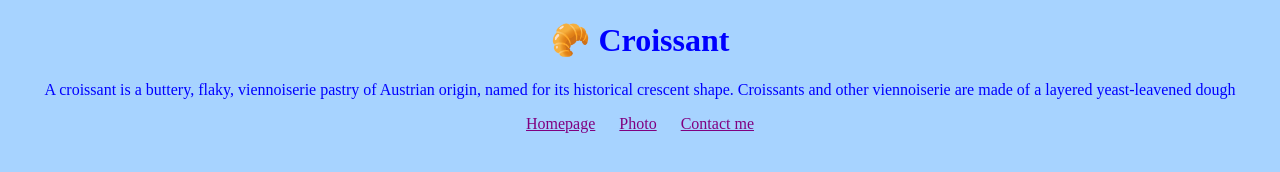
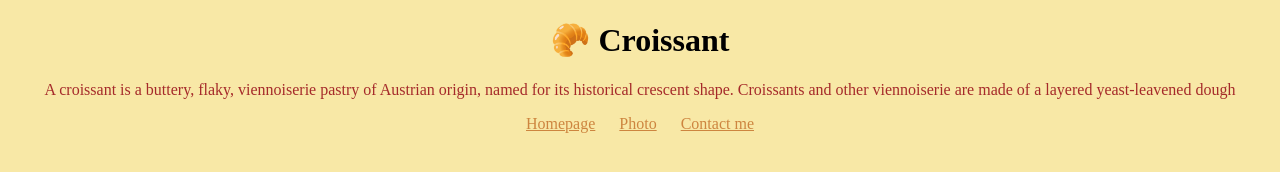
Before and after one commit to SU06FIALHO/Croissant, a plain HTML site: page index.html in a window 1280 px wide. Drawn offline with Linux system fonts and the light colour scheme.

Commit message:
Updated css styling

```diff
--- a/css/style.css
+++ b/css/style.css
@@ -1,7 +1,10 @@
 body {
-  background-color: #a7d3ff;
+  background-color: #f8e8a6;
   text-align: center;
-  color: blue;
+  color: brown;
+}
+h1 {
+  color: black;
 }
 .hand-croissant {
   max-width: 100%;
@@ -11,5 +14,5 @@ body {
 }
 footer a {
       margin: 0 10px;
-    color: purple
+    color: peru
 }
```
